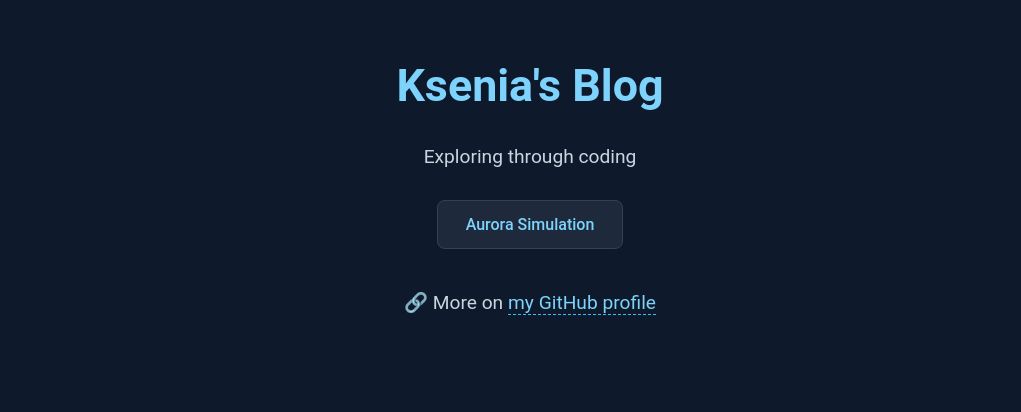
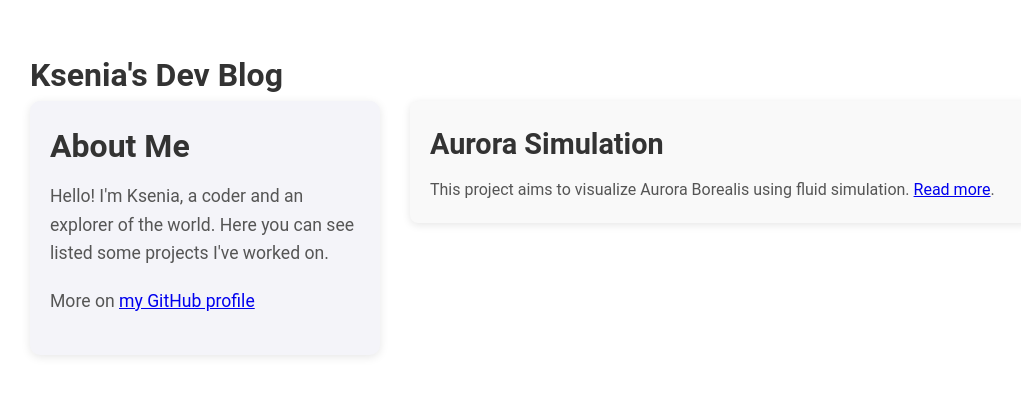
Before and after one commit to kseniabez/kseniabez.github.io, a plain HTML site: page index.html in a window 1280 px wide. Shown: the whole page, without its empty margins (110-1131 px from the left). Drawn offline with Linux system fonts and the light colour scheme.

Commit message:
updated aurora dev blog

```diff
--- a/css/styles.css
+++ b/css/styles.css
@@ -7,58 +7,76 @@
 
 body {
   font-family: 'Roboto', 'Segoe UI', Tahoma, Geneva, Verdana, sans-serif;
-    background: #0e1a2b;
-    color: #e0e6ed;
+  background: #ffffff;
+  color: #333;
   line-height: 1.6;
-    padding: 50px 20px;
-    max-width: 900px;
+  padding: 50px;
+  display: flex;
+  justify-content: center;
+  flex-direction: column;
+  max-width: 1100px;
   margin: auto;
 }
 
-  /* Header */
-  h1 {
-    font-size: 2.8em;
-    color: #7dd3fc;
-    margin-bottom: 20px;
-    text-align: center;
+.container {
+  display: flex;
+  flex-direction: row;
+  gap: 30px;
 }
 
-  /* Description */
-  p {
-    font-size: 1.2em;
-    color: #cbd5e1;
-    text-align: center;
-    margin-bottom: 40px;
+.about {
+  flex: 1;
+  position: sticky;
+  top: 0;
+  padding: 20px;
+  background-color: #f4f4f9;
+  border-radius: 10px;
+  box-shadow: 0 2px 10px rgba(0, 0, 0, 0.1);
 }
 
-  /* Project List */
-  ul {
-    list-style: none;
-    padding: 0;
+.about h2 {
+  font-size: 2em;
+  color: #333;
+  margin-bottom: 10px;
+}
+
+.about p {
+  font-size: 1.1em;
+  color: #555;
+  margin-bottom: 20px;
+}
+
+.projects {
+  flex: 2;
   display: flex;
   flex-direction: column;
-    gap: 20px;
-    align-items: center;
+  gap: 30px;
 }
 
-  li a {
-    padding: 14px 28px;
-    background-color: #1e293b;
-    color: #7dd3fc;
-    border: 1px solid #334155;
+.project-item {
+  background-color: #f9f9f9;
+  padding: 20px;
   border-radius: 8px;
-    text-decoration: none;
-    font-weight: 500;
-    transition: all 0.3s ease;
+  box-shadow: 0 2px 8px rgba(0, 0, 0, 0.1);
 }
 
-  li a:hover {
-    background-color: #0f172a;
-    color: #38bdf8;
-    border-color: #38bdf8;
+.project-item img {
+  max-width: 100%;
+  border-radius: 5px;
+  margin-bottom: 15px;
 }
 
-  /* GitHub link footer */
+.project-item h3 {
+  font-size: 1.8em;
+  color: #333;
+  margin-bottom: 10px;
+}
+
+.project-item p {
+  color: #555;
+  font-size: 1em;
+}
+
 footer {
   text-align: center;
   margin-top: 50px;
@@ -66,27 +84,28 @@
 }
 
 footer a {
-    color: #7dd3fc;
+  color: #007BFF;
   text-decoration: none;
-    border-bottom: 1px dashed #38bdf8;
+  border-bottom: 1px dashed #007BFF;
 }
 
 footer a:hover {
-    color: #38bdf8;
-    border-color: #7dd3fc;
+  color: #0056b3;
+  border-color: #0056b3;
 }
 
 /* Responsive */
-  @media (max-width: 600px) {
-    h1 {
-      font-size: 2em;
+@media (max-width: 768px) {
+  .container {
+      flex-direction: column;
+      align-items: center;
   }
 
-    p {
-      font-size: 1em;
+  .about {
+      max-width: 90%;
   }
 
-    li a {
-      padding: 10px 20px;
+  .projects {
+      max-width: 90%;
   }
 }
--- a/index.html
+++ b/index.html
@@ -1,21 +1,36 @@
 <!DOCTYPE html>
 <html lang="en">
 <head>
-  <meta charset="UTF-8">
-  <title>Ksenia's Projects</title>
-  <link rel="stylesheet" href="css/styles.css">
+    <meta charset="UTF-8">
+    <meta name="viewport" content="width=device-width, initial-scale=1.0">
+    <title>Ksenia's Blog</title>
+    <link rel="stylesheet" href="css/styles.css">
 </head>
 <body>
-  <h1>Ksenia's Blog</h1>
-  <p>Exploring through coding</p>
 
-  <ul>
-    <li><a href="projects/aurora-simulation/index.html">Aurora Simulation</a></li>
-    <!-- Add more projects here as you build them -->
-  </ul>
+    <h1>Ksenia's Dev Blog</h1>
 
-  <footer>
-    <p>🔗 More on <a href="https://github.com/kseniabez" target="_blank">my GitHub profile</a></p>
-  </footer>
+    <div class="container">
+        <!-- About Section -->
+        <div class="about">
+            <h2>About Me</h2>
+            <p>Hello! I'm Ksenia, a coder and an explorer of the world. Here you can see listed some projects I've worked on.</p>
+            <p>More on <a href="https://github.com/kseniabez" target="_blank">my GitHub profile</a></p>
+          </div>
+
+        <!-- Projects Section -->
+        <div class="projects">
+            <div class="project-item">
+                <h3>Aurora Simulation</h3>
+                <p>This project aims to visualize Aurora Borealis using fluid simulation. <a href="projects/aurora-simulation/index.html" target="_blank">Read more</a>.</p>
+            </div>
+            <!-- Add more projects here -->
+        </div>
+    </div>
+
+    <footer>
+
+    </footer>
+
 </body>
 </html>
--- /dev/null
+++ b/projects/aurora-simulation/styles.css
@@ -0,0 +1,89 @@
+/* Base Reset */
+* {
+    margin: 0;
+    padding: 0;
+    box-sizing: border-box;
+}
+
+body {
+    font-family: 'Inter', 'Helvetica Neue', Arial, sans-serif;
+    background: #14181c;
+    color: #97aebb;;
+    line-height: 1.6;
+    padding: 50px;
+    max-width: 900px;
+    margin: auto;
+}
+
+h1, h2 {
+    color: white;
+    text-align: center;
+}
+
+p {
+    font-size: 1.1em;
+    color: #97aebb;
+    margin: 20px auto;
+    max-width: 700px;
+}
+
+a {
+    color: #97aebb;
+    text-decoration: none;
+    font-weight: 500;
+    transition: all 0.3s ease;
+}
+
+a:hover {
+    color: #52fb63;
+    text-decoration: underline;
+}
+
+footer {
+    text-align: center;
+    margin-top: 50px;
+}
+
+ul {
+    list-style: none;
+    padding: 0;
+    margin-bottom: 40px;
+}
+
+li {
+    background-color: #1e252c;
+    padding: 15px;
+    margin-bottom: 15px;
+    border-radius: 8px;
+    box-shadow: 0 2px 10px rgba(0, 0, 0, 0.1);
+}
+
+li h3 {
+    font-size: 1.6em;
+    color:white;
+    margin-bottom: 10px;
+}
+
+li p {
+    color: #97aebb;;
+    font-size: 1em;
+}
+
+/* Responsive */
+@media (max-width: 768px) {
+    body {
+        padding: 30px;
+    }
+
+    h1 {
+        font-size: 2.2em;
+    }
+
+    h2 {
+        font-size: 1.6em;
+    }
+
+    p {
+        font-size: 1em;
+    }
+}
```
Also changed, not shown: projects/aurora-simulation/index.html (+46 -6 lines), 3 other files. Lines whose indentation alone changed are shown as unchanged.
